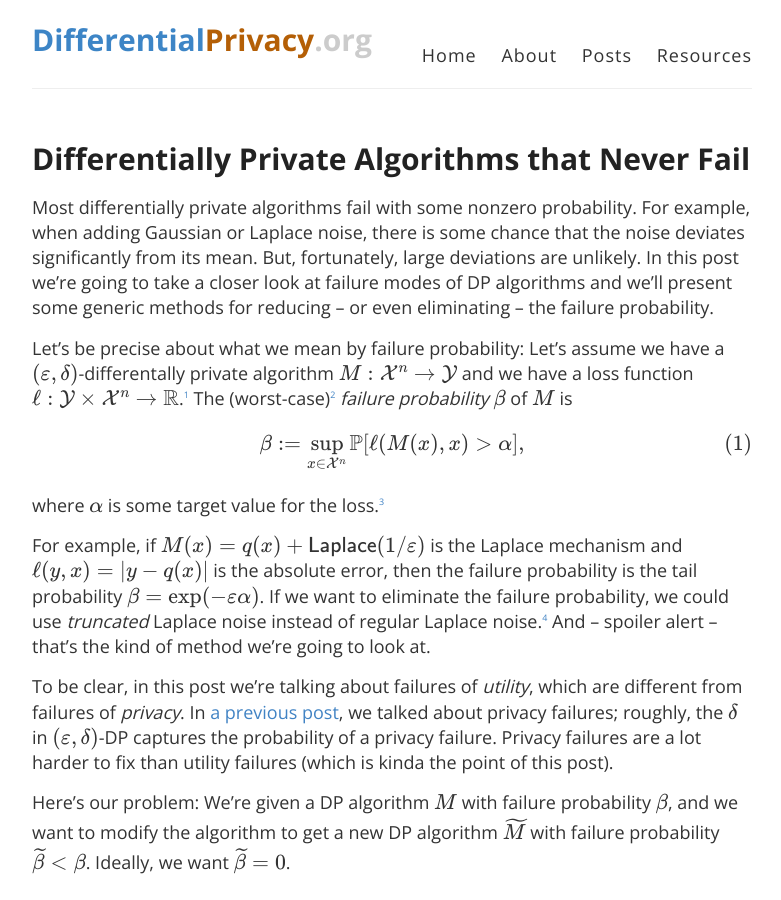
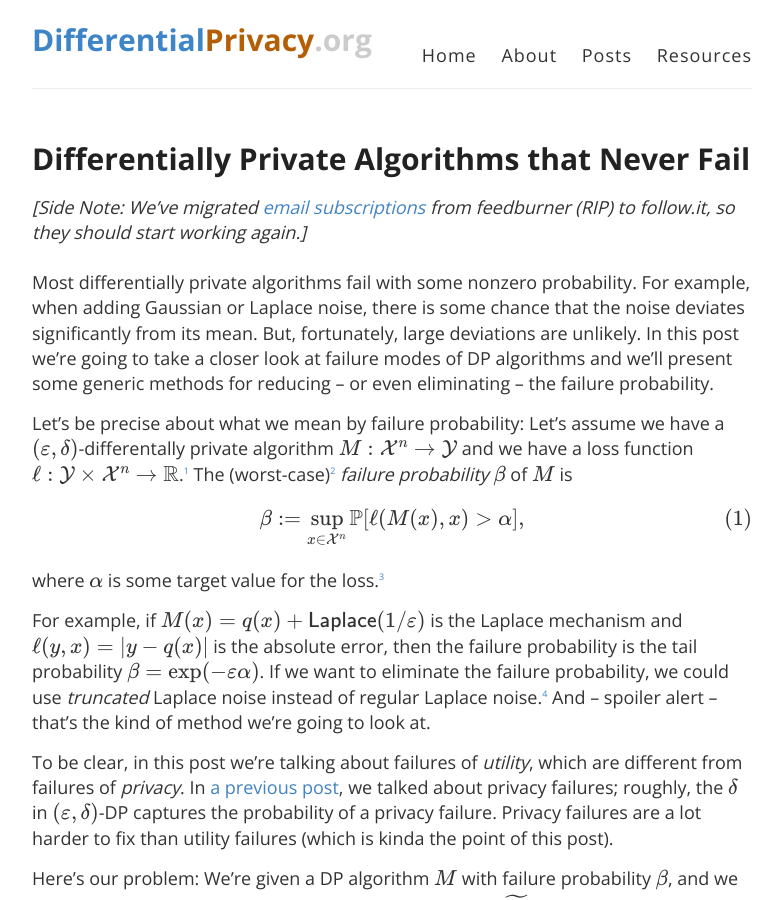
Before and after one commit to differentialprivacy/differentialprivacy, a Jekyll site: the page built from _posts/2025-03-10-fail-prob.md, in a window 1280 px wide and 900 px high. Shown: the whole window, without its empty margins (248-1029 px from the left). Built offline with Jekyll 4.4.1, drawn with Linux system fonts in a browser that asks for light colours; comment, search, counter and statistics services are not loaded.

Commit message:
post on reducing failure probability

```diff
--- a/_posts/2025-03-10-fail-prob.md
+++ b/_posts/2025-03-10-fail-prob.md
@@ -9,6 +9,7 @@ timestamp: 10:00:00 -0700
 categories: [Algorithms]
 ---
 
+*\[Side Note: We've migrated [email subscriptions](https://follow.it/differential-privacy-1?leanpub) from feedburner (RIP) to follow.it, so they should start working again.\]* <br /> <br />
 Most differentially private algorithms fail with some nonzero probability. For example, when adding Gaussian or Laplace noise, there is some chance that the noise deviates significantly from its mean. But, fortunately, large deviations are unlikely.
 In this post we're going to take a closer look at failure modes of DP algorithms and we'll present some generic methods for reducing -- or even eliminating -- the failure probability.
 
```
